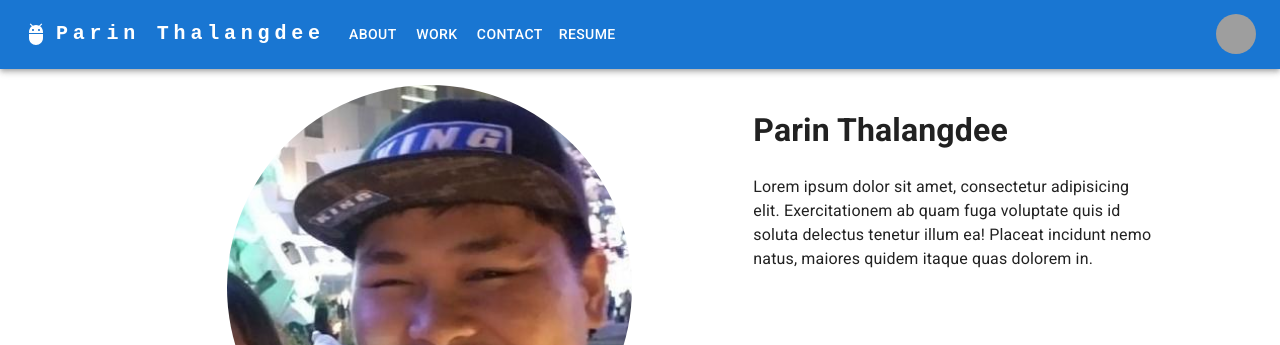
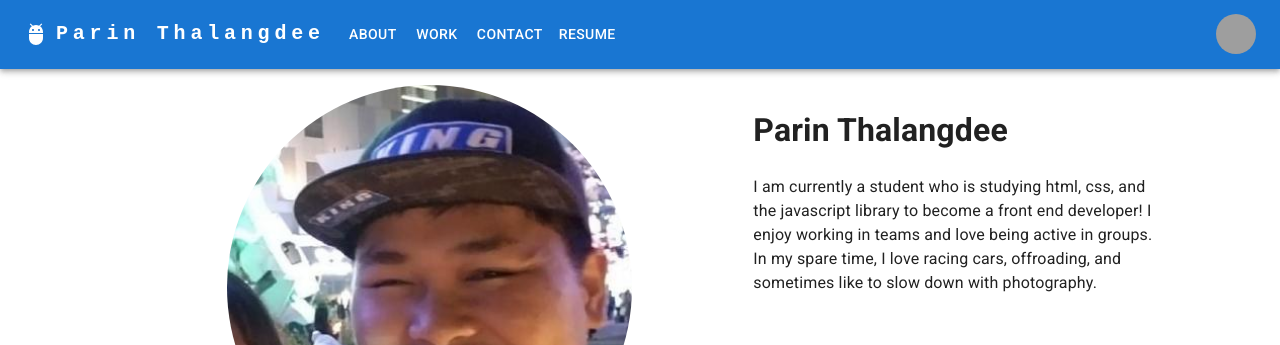
Before and after one commit to ParinThalangdee/20-ReactPortfolio, a React (Create React App) app: page / in a window 1280 px wide. Shown: the top 345 px of the page. Built offline with nearby package versions, Linux system fonts and the light colour scheme; grey boxes are pictures that could not be loaded.

Commit message:
Added about me content

```diff
--- a/src/components/About/About.js
+++ b/src/components/About/About.js
@@ -1,6 +1,6 @@
 import React from 'react'
-import Box from '@mui/material/Box';
-import Paper from '@mui/material/Paper';
+// import Box from '@mui/material/Box';
+// import Paper from '@mui/material/Paper';
 import Grid from '@mui/material/Grid';
 import photo from '../../Assets/photos/Parin1.jpeg'
 import Avatar from '@mui/material/Avatar';
@@ -19,7 +19,7 @@ const About = () => {
 
         <Grid item xs={12} md={4}>
           <h1>Parin Thalangdee</h1>
-          <p>Lorem ipsum dolor sit amet, consectetur adipisicing elit. Exercitationem ab quam fuga voluptate quis id soluta delectus tenetur illum ea! Placeat incidunt nemo natus, maiores quidem itaque quas dolorem in.</p>
+          <p>I am currently a student who is studying html, css, and the javascript library to become a front end developer! I enjoy working in teams and love being active in groups. In my spare time, I love racing cars, offroading, and sometimes like to slow down with photography.</p>
         </Grid>
 
       </Grid>
```
